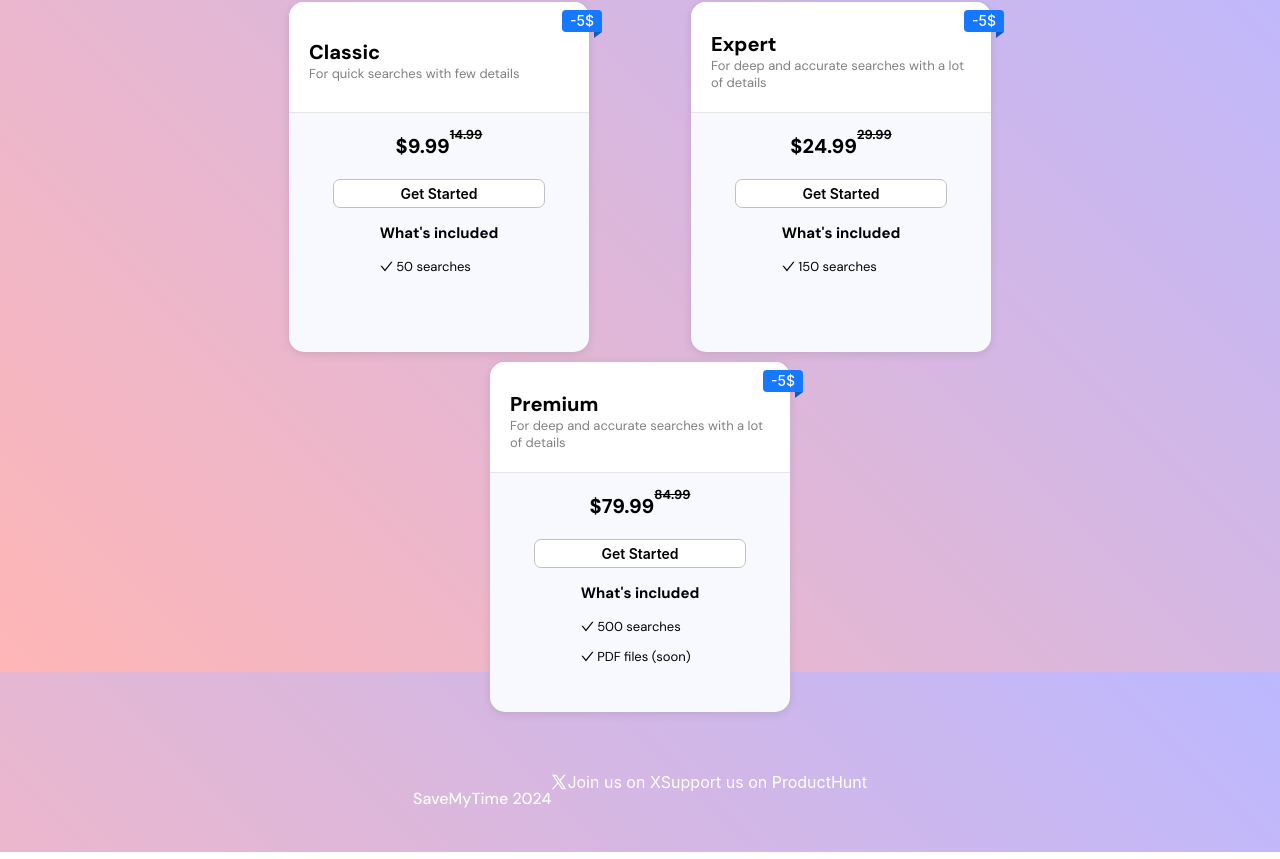
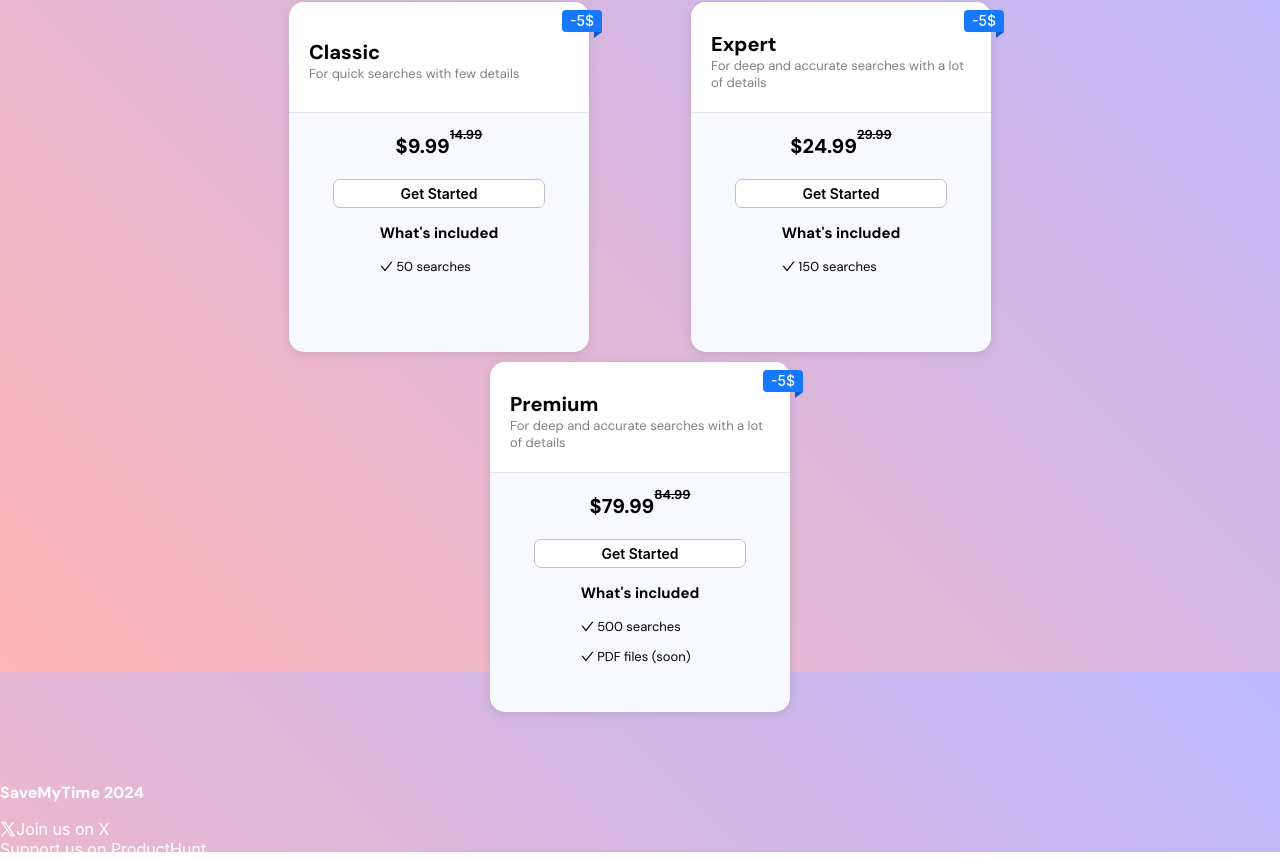
Before and after one commit to amaurydelille/savemytime-production, a React (Create React App) app in the folder website/frontend/: page / in a window 1280 px wide. Shown: the part 1728-2587 px from the top of the page. Built offline with nearby package versions, Linux system fonts and the light colour scheme; a web font is replaced by a local one.

Commit message:
footer fix

```diff
--- a/website/frontend/src/components/FooterComponent.css
+++ b/website/frontend/src/components/FooterComponent.css
@@ -1,7 +1,17 @@
 .footer-container {
     display: flex;
     justify-content: center;
+    flex-direction: column;
     height: 10vh;
     color: white;
     margin-top: 50px;
 }
+
+.footer-container p.footer-title {
+    font-weight: 800;
+}
+
+.footer-container a {
+    text-decoration: none;
+    color: white;
+}
```
